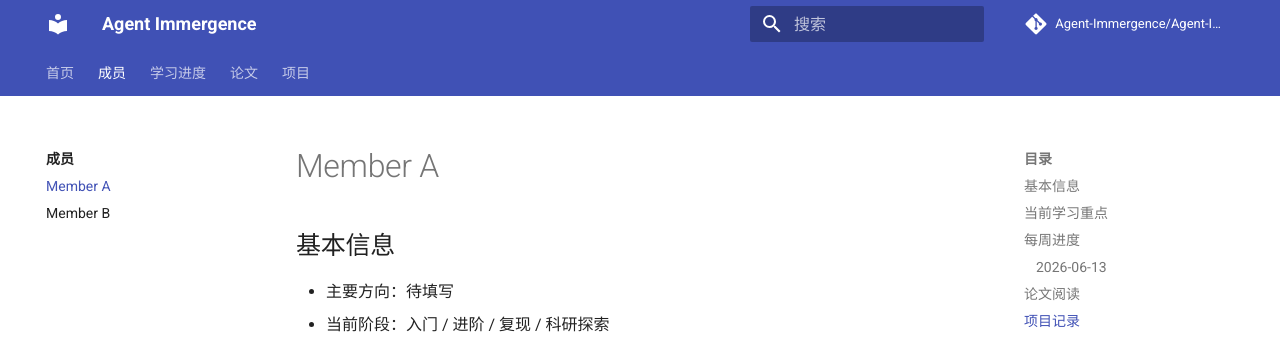
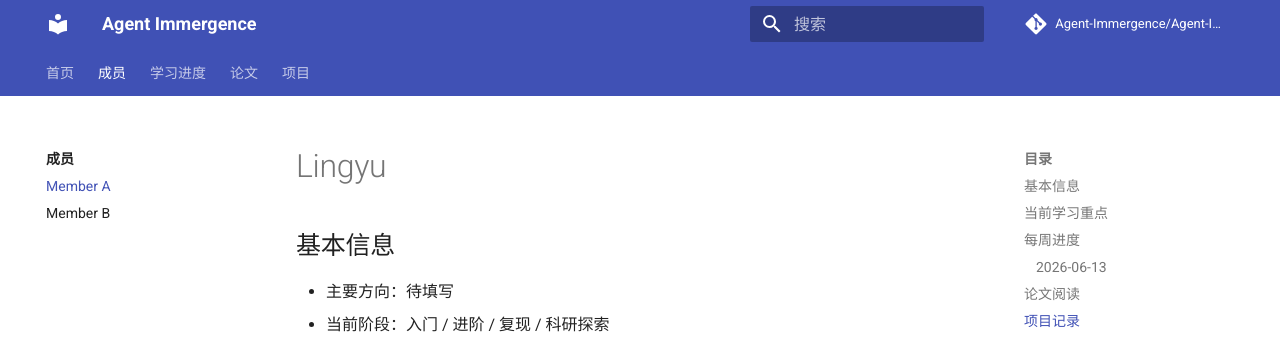
Before and after one commit to Agent-Immergence/Agent-Immergence.github.io, an MkDocs documentation site: the page built from docs/members/member-a.md, in a window 1280 px wide and 1356 px high. Shown: the top 343 px of the window. Built offline with MkDocs 1.6.1 and Material for MkDocs 9.7.7, drawn with Linux system fonts in a browser that asks for light colours; comment, search, counter and statistics services are not loaded.

Commit message:
Update member-a.md

```diff
--- a/docs/members/member-a.md
+++ b/docs/members/member-a.md
@@ -1,4 +1,4 @@
-# Member A
+# Lingyu
 
 ## 基本信息
 
```
